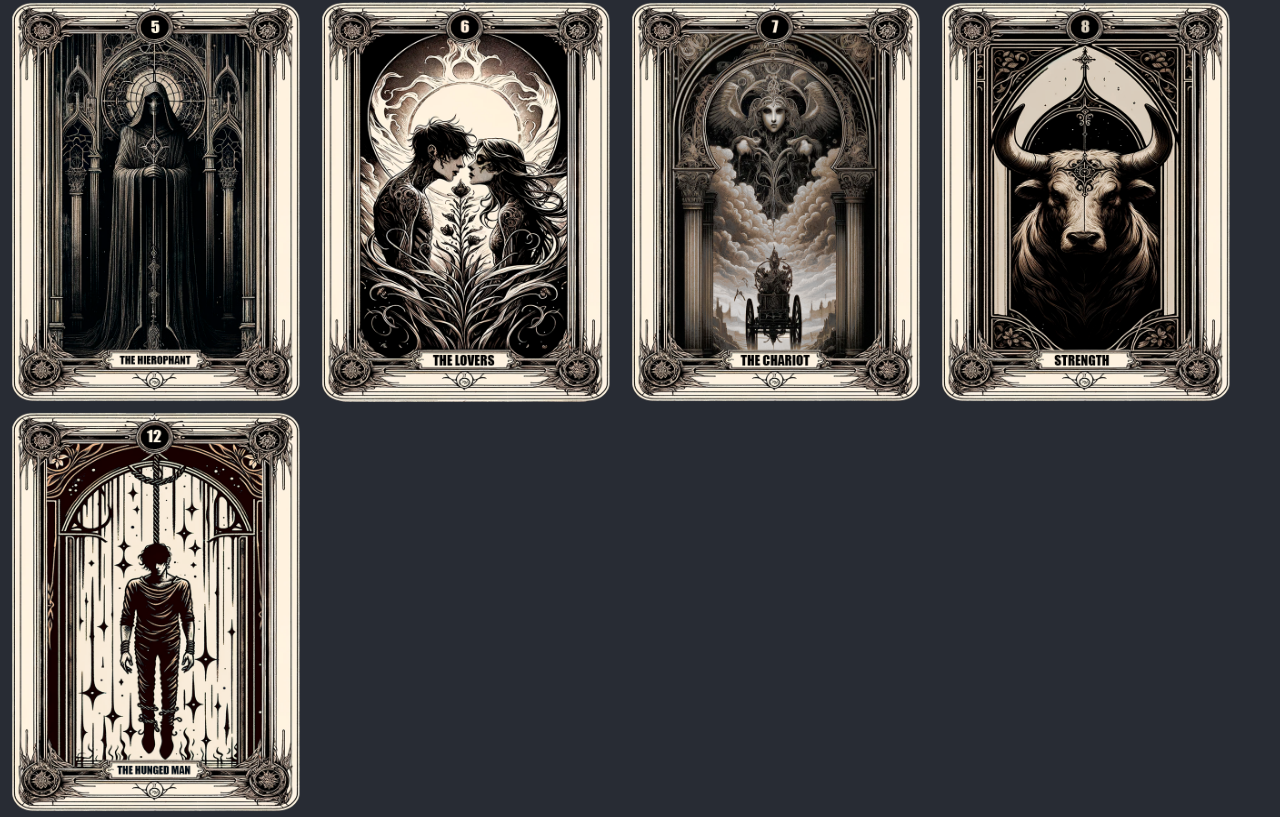
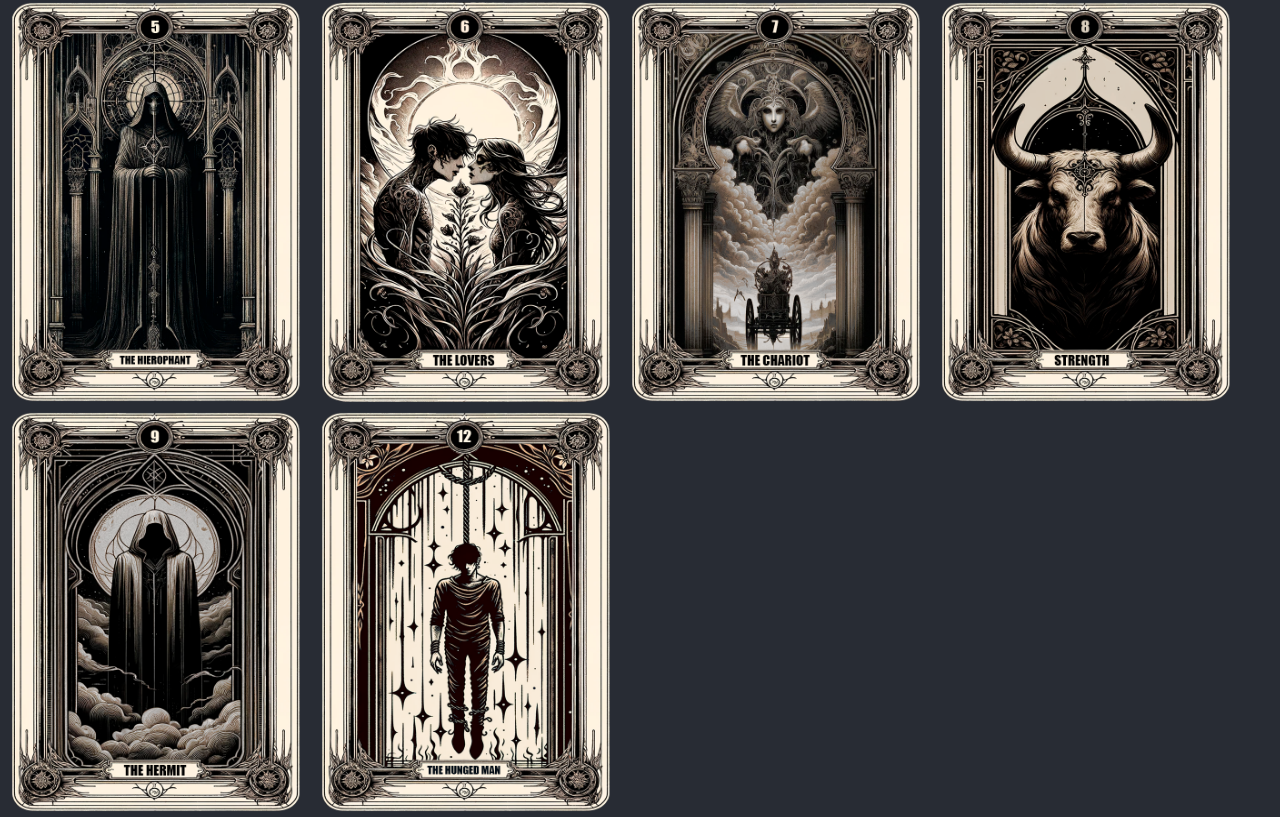
Before and after one commit to AntonZinch3nko/taro-demo.github.io, a React (Create React App) app: page / in a window 1280 px wide. Shown: the part 413-1230 px from the top of the page. Built offline with nearby package versions, Linux system fonts and the light colour scheme.

Commit message:
[main] upd

```diff
--- a/src/App.tsx
+++ b/src/App.tsx
@@ -19,6 +19,7 @@ function App() {
         getImageUrl('Lovers'),
         getImageUrl('Chariot'),
         getImageUrl('Strength'),
+        getImageUrl('Hermit'),
 
         getImageUrl('Hunged_man'),
     ];
```
Also changed, not shown: public/img/deck/Hermit.png (added).
